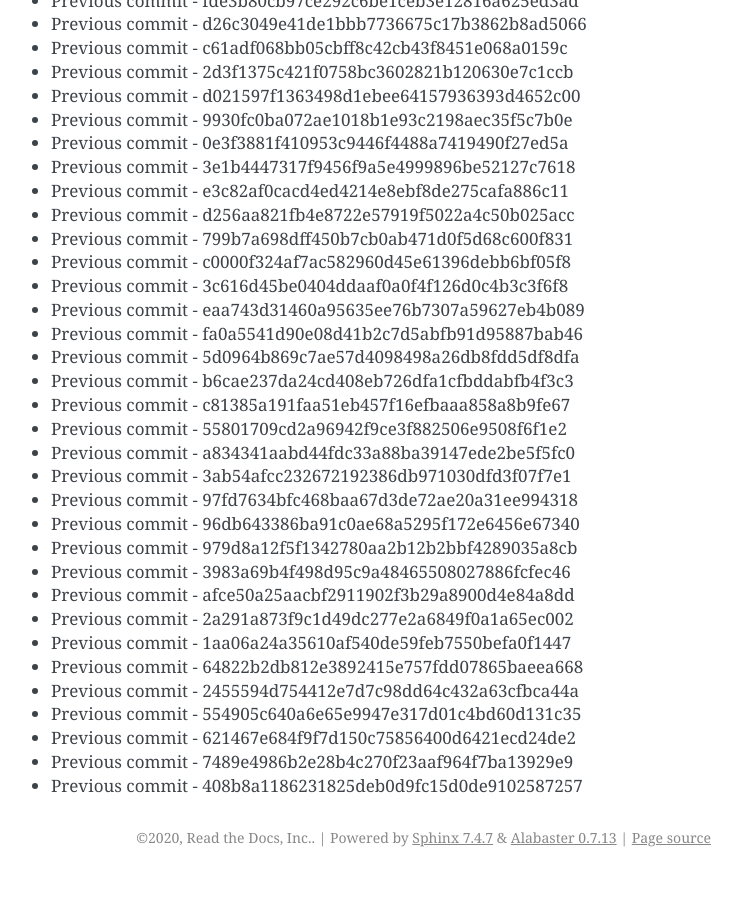
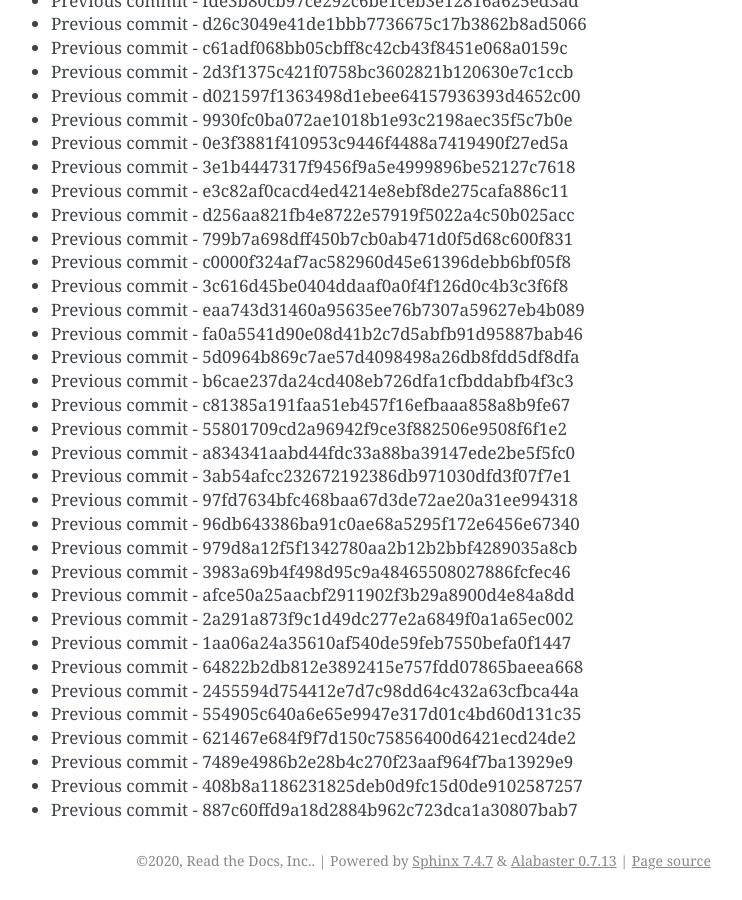
Before and after one commit to readthedocs/rtd-git-stresstest, a Sphinx documentation site: the page built from docs/updates.rst, in a window 1280 px wide and 900 px high, scrolled down 52437 px. Shown: the whole window, without its empty margins (399-1141 px from the left). Built offline with Sphinx 7.4.7, drawn with Linux system fonts in a browser that asks for light colours; before the commit the page ends 53314 px from its top, so only the background shows below that.

Commit message:
Generating commit from previous: 887c60ffd9a18d2884b962c723dca1a30807bab7

```diff
--- a/docs/updates.rst
+++ b/docs/updates.rst
@@ -2235,3 +2235,4 @@ It can be tested for any performance characteristics.
 * Previous commit - 621467e684f9f7d150c75856400d6421ecd24de2
 * Previous commit - 7489e4986b2e28b4c270f23aaf964f7ba13929e9
 * Previous commit - 408b8a1186231825deb0d9fc15d0de9102587257
+* Previous commit - 887c60ffd9a18d2884b962c723dca1a30807bab7
```
